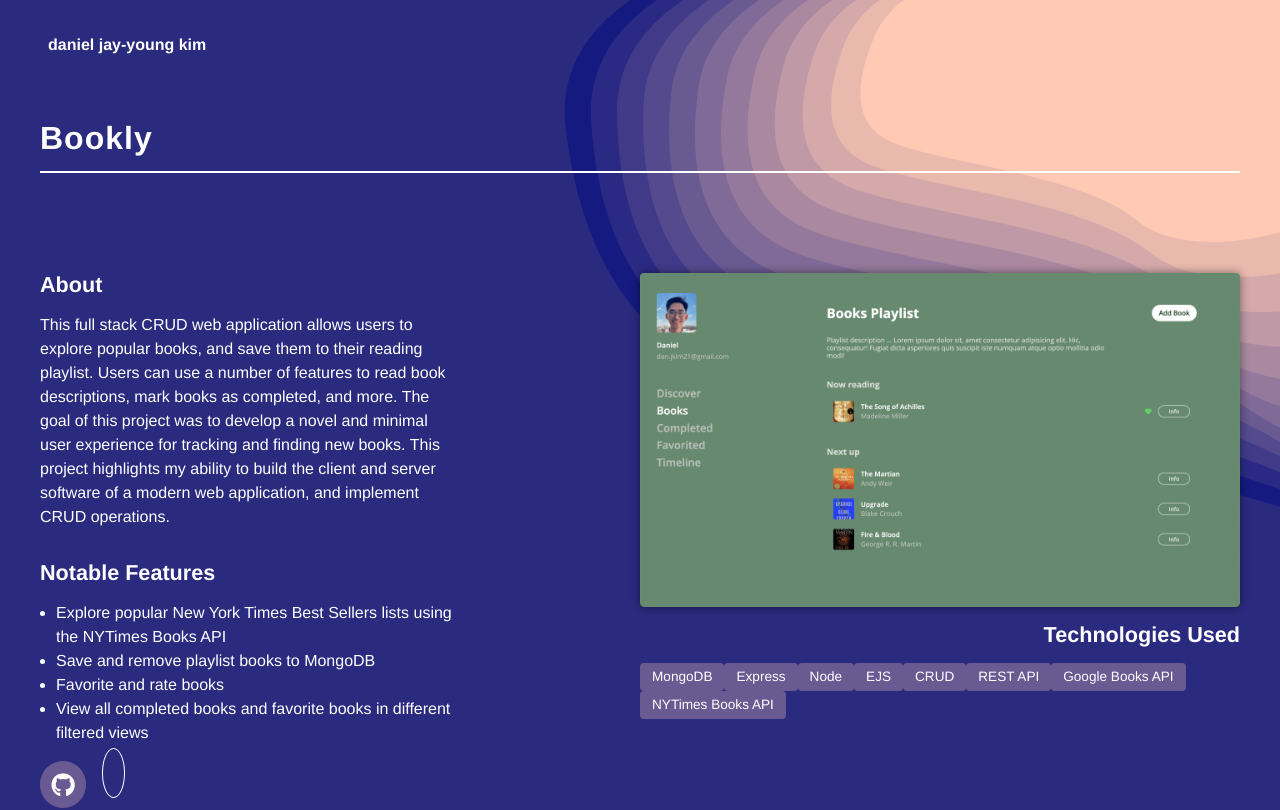
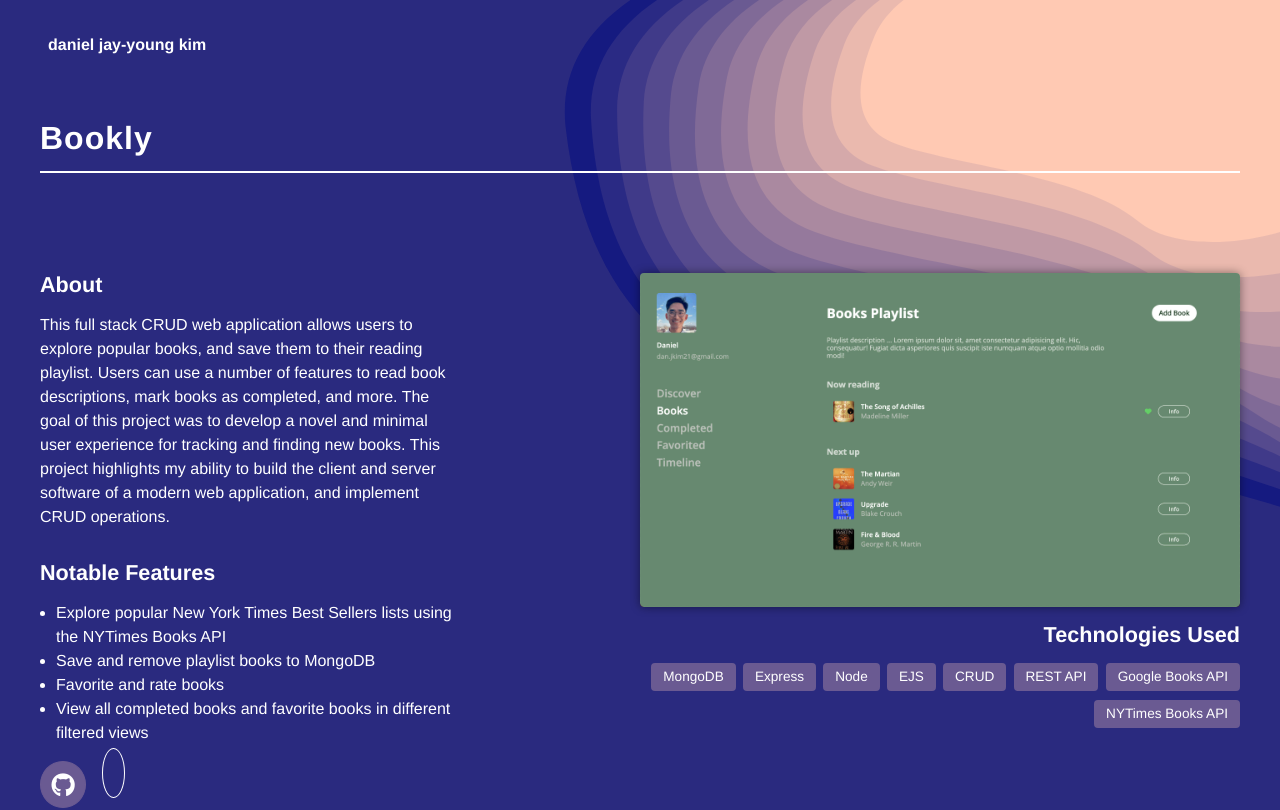
Before and after one commit to danjkim21/portfolio-daniel-kim, a React (Vite) app: page /project/Bookly in a window 1280 px wide. Shown: the top 810 px of the page. Built offline with nearby package versions, Linux system fonts and the light colour scheme; some icons are missing.

Commit message:
temp fix for pill rendering bug

```diff
--- a/src/components/skill-pill/index.tsx
+++ b/src/components/skill-pill/index.tsx
@@ -11,7 +11,8 @@
 		);
 	});
 
-	return <div>{skillPill}</div>;
+	// eslint-disable-next-line react/jsx-no-useless-fragment
+	return <>{skillPill}</>;
 }
 
 export default Skill;
```
